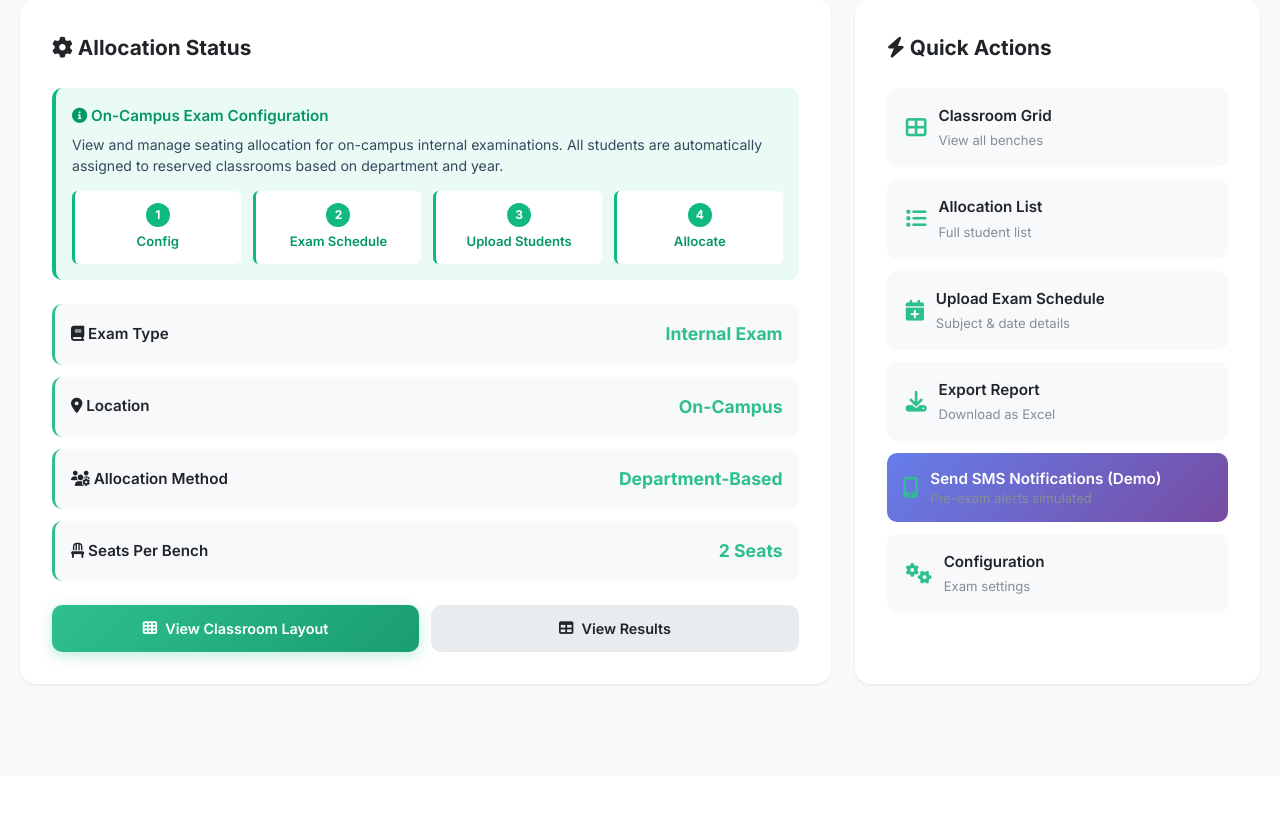
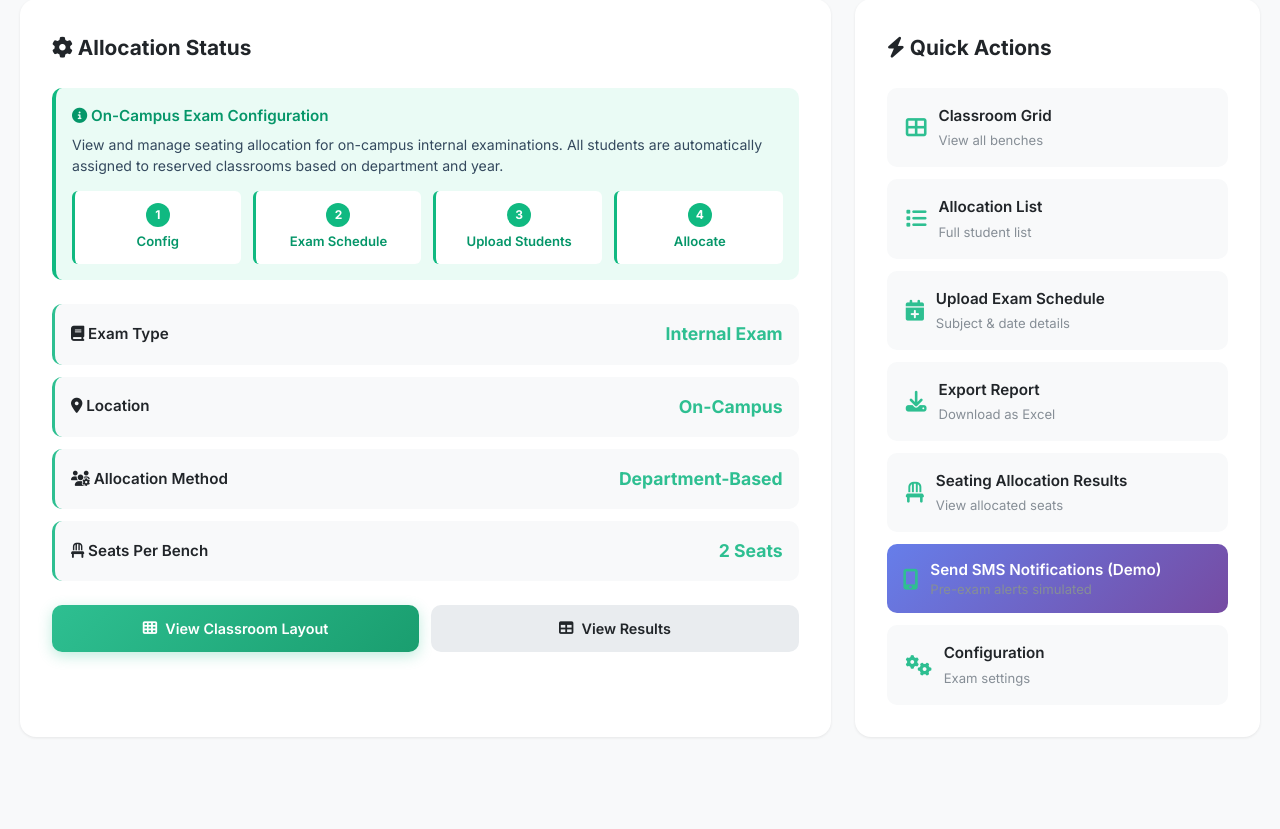
Before and after one commit to priyadharshinir04/seat-allocation, a Flask app: page /oncampus-dashboard in a window 1280 px wide. Shown: the part 310-1139 px from the top of the page. Before the commit the page ends 996 px from the top, so only its background shows below. Run offline with Flask 3, Linux system fonts and the light colour scheme.

Commit message:
Add Seating Allocation Results button to dashboard

```diff
--- a/templates/oncampus_dashboard.html
+++ b/templates/oncampus_dashboard.html
@@ -450,6 +450,13 @@
                                 <p>Download as Excel</p>
                             </div>
                         </a>
+                        <a href="{{ url_for('view_seating') }}" class="quick-action">
+                            <i class="fas fa-chair"></i>
+                            <div class="quick-action-text">
+                                <h3>Seating Allocation Results</h3>
+                                <p>View allocated seats</p>
+                            </div>
+                        </a>
                         <button type="button" class="quick-action" id="smsNotificationBtn" onclick="sendSmsNotifications()" style="text-align: left; cursor: pointer; background: linear-gradient(135deg, #667eea 0%, #764ba2 100%); color: white; border: none;">
                             <i class="fas fa-mobile-alt"></i>
                             <div class="quick-action-text">
```
